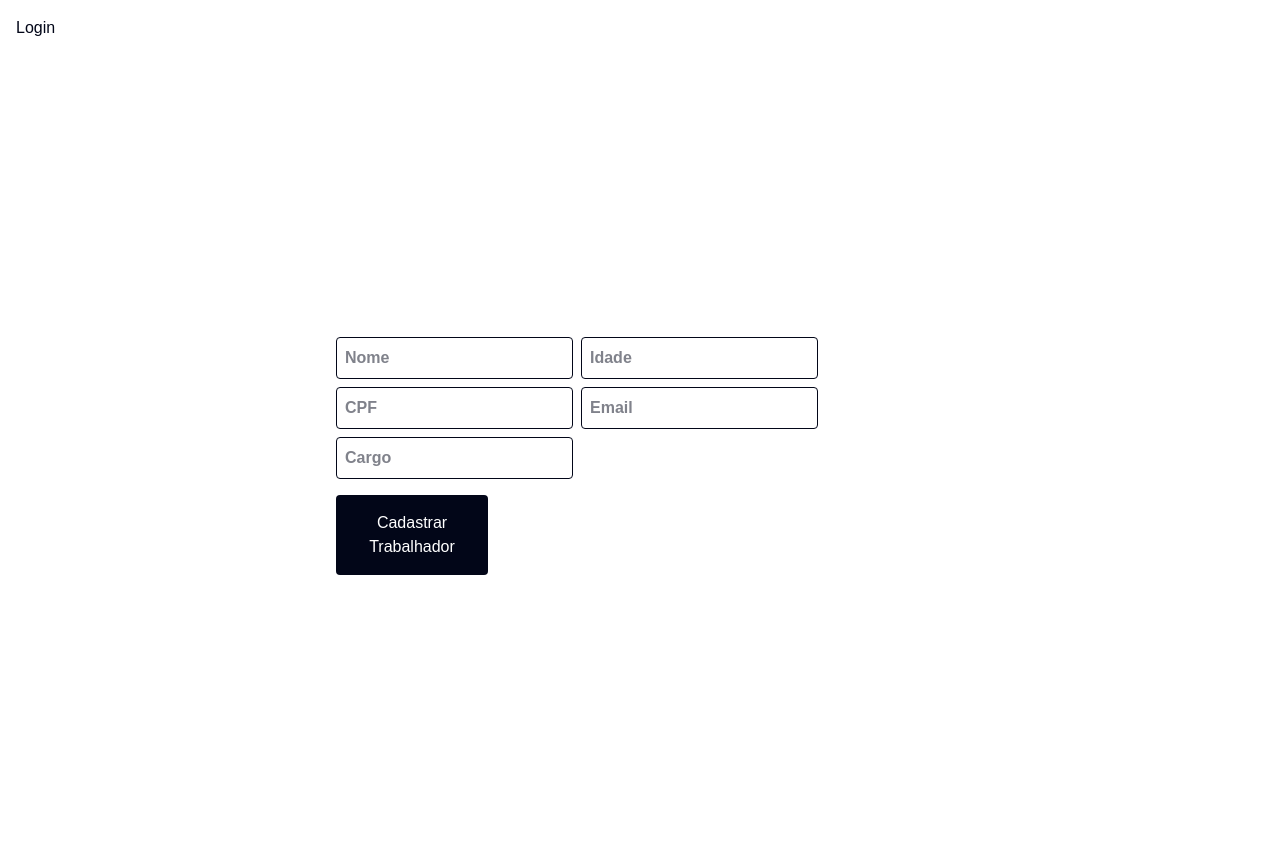
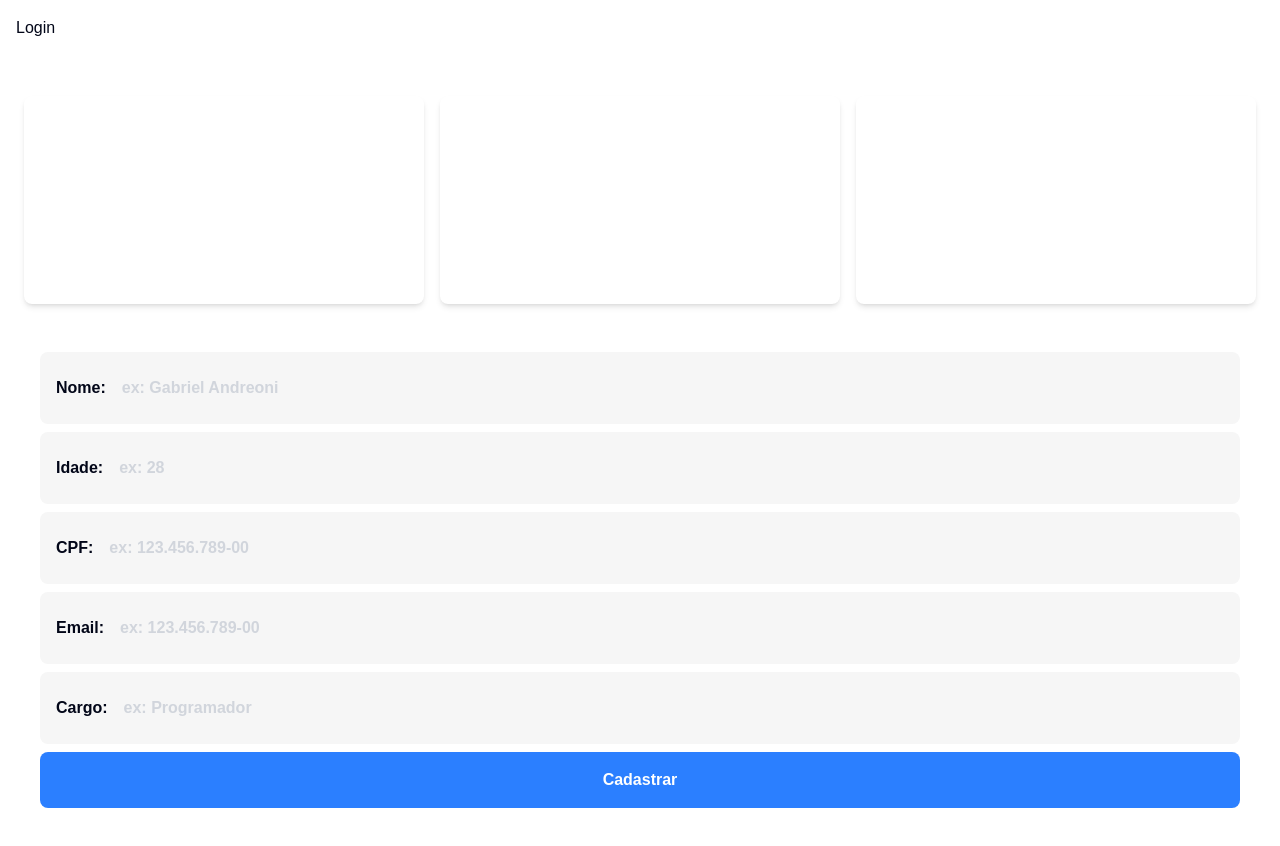
Before and after one commit to Gabriel-Andreoni/Sistema-de-Cadastro-de-Funcionarios, a Next.js app: page /dashboard in a window 1280 px wide. Shown: the top 846 px of the page. Built offline with nearby package versions, Linux system fonts and the light colour scheme; no server answers.

Commit message:
Adição do atributo "prefetch" nos links e estilização

```diff
--- a/app/components/Header/index.tsx
+++ b/app/components/Header/index.tsx
@@ -17,8 +17,8 @@ export async function Header() {
                 }} />
             </SignedIn>
 
-            {userId ? <Link className="text-slate-950" href="/dashboard">Dashboard</Link> : <Link className="text-slate-950" href="/login">Login</Link>}
-            {userId ? <Link className="text-slate-950" href="/trabalhadores">Trabalhadores</Link> : ''}
+            {userId ? <Link prefetch className="text-slate-950" href="/dashboard">Dashboard</Link> : <Link className="text-slate-950" href="/login">Login</Link>}
+            {userId ? <Link prefetch className="text-slate-950" href="/trabalhadores">Trabalhadores</Link> : ''}
         </header>
     )
 }
--- a/app/components/Input/index.tsx
+++ b/app/components/Input/index.tsx
@@ -1,13 +1,13 @@
 import { InputProps } from "@/app/types/input";
 
-export function Input({type, placeholder, name, onChange, style}: InputProps) {
+export function Input({type, placeholder, name, onChange, className}: InputProps) {
     return (
         <input
             type={type}
             name={name}
             placeholder={placeholder}
             onChange={onChange}
-            className={style}
+            className={className}
         />
     )
 }
--- a/app/dashboard/page.tsx
+++ b/app/dashboard/page.tsx
@@ -1,55 +1,85 @@
 import { CreateWorker } from "../actions/createWorker";
 import { Input } from "../components/Input";
 
-export default function Dashboard() {
+export function DashboardInfo() {
   return (
-    <div className="w-full h-screen flex justify-center items-center">
+    <div className="w-4/12 h-52 bg-white shadow-md rounded-lg p-4 flex flex-col justify-center items-center">
+
+    </div>
+  )
+}
+
+export function DashboardContent() {
+  return (
     <form
+      className="w-full h-full mt-8 p-4 flex flex-col gap-2 rounded-lg bg-white"
       action={async (formData: FormData) => {
         "use server";
 
         await CreateWorker(formData);
       }}
-
-        className="w-1/2 h-1/2 p-4 flex flex-col justify-center  bg-white rounded">
-        <div className="w-full flex flex-wrap gap-2">
+    >
+      <div className="w-full p-4 flex gap-2 items-center rounded-lg bg-[#F6F6F6]">
+        <span className="font-bold text-slate-950">Nome:</span>
         <Input
+          className="w-11/12 p-2 text-slate-950 outline-none font-bold placeholder:text-gray-300"
+          placeholder="ex: Gabriel Andreoni"
           type="text"
           name="nome"
-            placeholder="Nome"
-            style="p-2 rounded border border-slate-950 text-slate-950 font-bold outline-none"
         />
-
+      </div>
+      <div className="w-full p-4 flex gap-2 items-center rounded-lg bg-[#F6F6F6]">
+        <span className="font-bold text-slate-950">Idade:</span>
         <Input
+          className="w-11/12 p-2 text-slate-950 outline-none font-bold placeholder:text-gray-300"
+          placeholder="ex: 28"
           type="text"
           name="idade"
-            placeholder="Idade"
-            style="p-2 rounded border border-slate-950 text-slate-950 font-bold outline-none"
         />
-
+      </div>
+      <div className="w-full p-4 flex gap-2 items-center rounded-lg bg-[#F6F6F6]">
+        <span className="font-bold text-slate-950">CPF:</span>
         <Input
+          className="w-11/12 p-2 text-slate-950 outline-none font-bold placeholder:text-gray-300"
+          placeholder="ex: 123.456.789-00"
           type="text"
           name="CPF"
-            placeholder="CPF"
-            style="p-2 rounded border border-slate-950 text-slate-950 font-bold outline-none"
         />
-
+      </div>
+      <div className="w-full p-4 flex gap-2 items-center rounded-lg bg-[#F6F6F6]">
+        <span className="font-bold text-slate-950">Email:</span>
         <Input
+          className="w-11/12 p-2 text-slate-950 outline-none font-bold placeholder:text-gray-300"
+          placeholder="ex: 123.456.789-00"
           type="text"
           name="email"
-            placeholder="Email"
-            style="p-2 rounded border border-slate-950 text-slate-950 font-bold outline-none"
         />
-
+      </div>
+      <div className="w-full p-4 flex gap-2 items-center rounded-lg bg-[#F6F6F6]">
+        <span className="font-bold text-slate-950">Cargo:</span>
         <Input
+          className="w-11/12 p-2 text-slate-950 outline-none font-bold placeholder:text-gray-300"
+          placeholder="ex: Programador"
           type="text"
           name="cargo"
-            placeholder="Cargo"
-            style="p-2 rounded border border-slate-950 text-slate-950 font-bold outline-none"
         />
       </div>
-        <button className="w-3/12 mt-4 p-4 rounded bg-slate-950 text-white cursor-pointer">Cadastrar Trabalhador</button>
+
+      <button className="w-full p-4 bg-blue-500 rounded-lg font-bold text-white text-md cursor-pointer transition-colors hover:bg-blue-600">Cadastrar</button>
     </form>
+  )
+}
+
+export default function Dashboard() {
+  return (
+    <div className="w-full h-full p-6 flex flex-col justify-center items-center">
+      <div className="w-full mt-4 flex gap-4 justify-between">
+        <DashboardInfo />
+        <DashboardInfo />
+        <DashboardInfo />
+      </div>
+
+      <DashboardContent />
     </div>
   );
 }
--- a/app/globals.css
+++ b/app/globals.css
@@ -14,7 +14,7 @@
 
 @media (prefers-color-scheme: dark) {
   :root {
-    --background: #0a0a0a;
+    --background: #1e2939 ;
     --foreground: #ededed;
   }
 }
--- a/app/types/input.ts
+++ b/app/types/input.ts
@@ -3,5 +3,5 @@ export type InputProps = {
     placeholder: string,
     name: string,
     onChange?: () => void
-    style: string,
+    className: string,
 }
```
Lines whose indentation alone changed are shown as unchanged.
